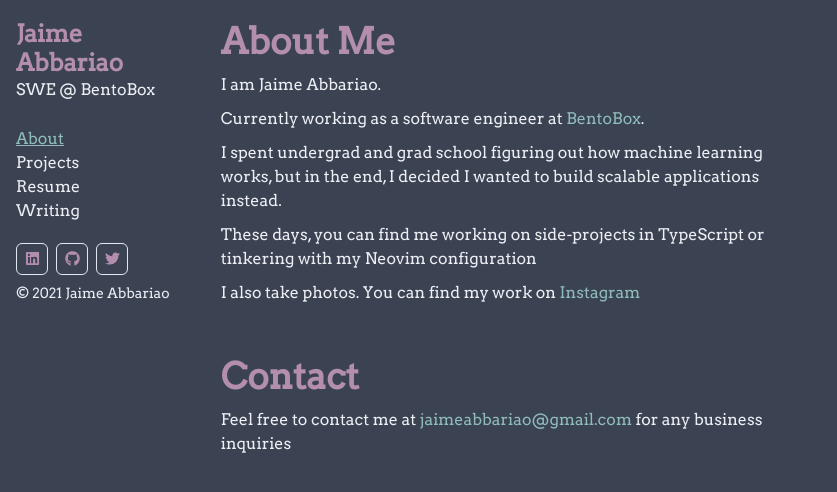
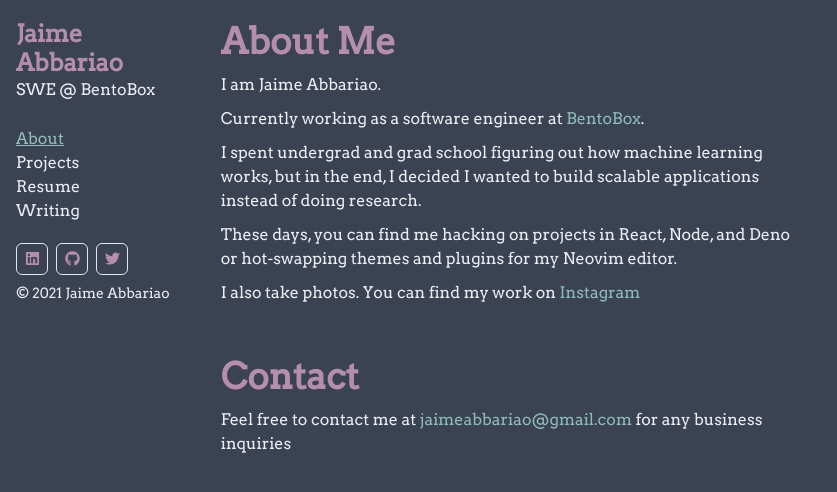
Before and after one commit to ja153903/jabbariao_dotcom, a Next.js app: page / in a window 1280 px wide. Shown: the top 492 px of the page, without its empty margins (0-837 px from the left). Built offline with nearby package versions, Linux system fonts and the light colour scheme.

Commit message:
adding new text

```diff
--- a/pages/index.tsx
+++ b/pages/index.tsx
@@ -18,12 +18,12 @@ function AboutMe() {
       </Text>
       <Text mb="10px" maxW="xl">
         I spent undergrad and grad school figuring out how machine learning
-        works, but in the end, I decided I wanted to build scalable applications
-        instead.
+        works, but in the end, I decided I wanted to build scalable applications instead
+        of doing research.
       </Text>
       <Text mb="10px" maxW="xl">
-        These days, you can find me working on side-projects in TypeScript or
-        tinkering with my Neovim configuration
+        These days, you can find me hacking on projects in React, Node, and Deno or hot-swapping
+        themes and plugins for my Neovim editor.
       </Text>
       <Text maxW="xl">
         I also take photos. You can find my work on{' '}
```
